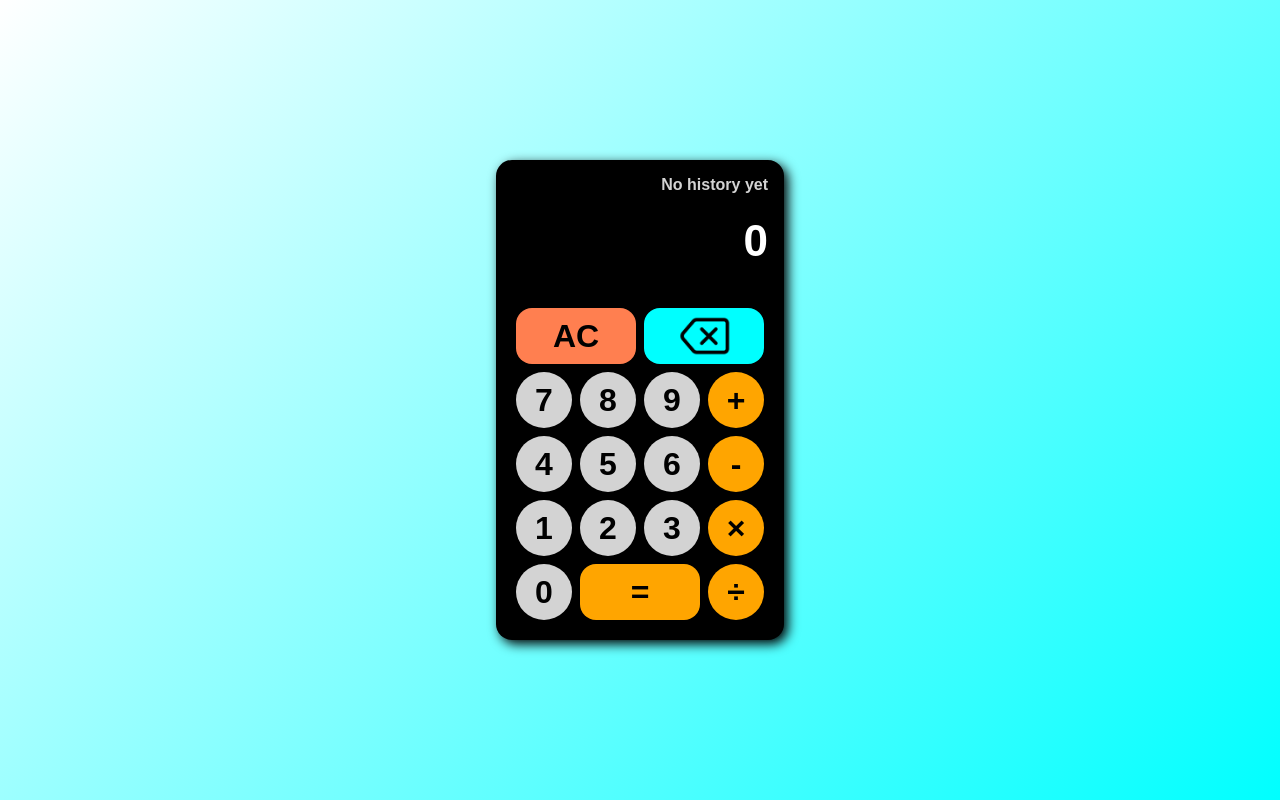
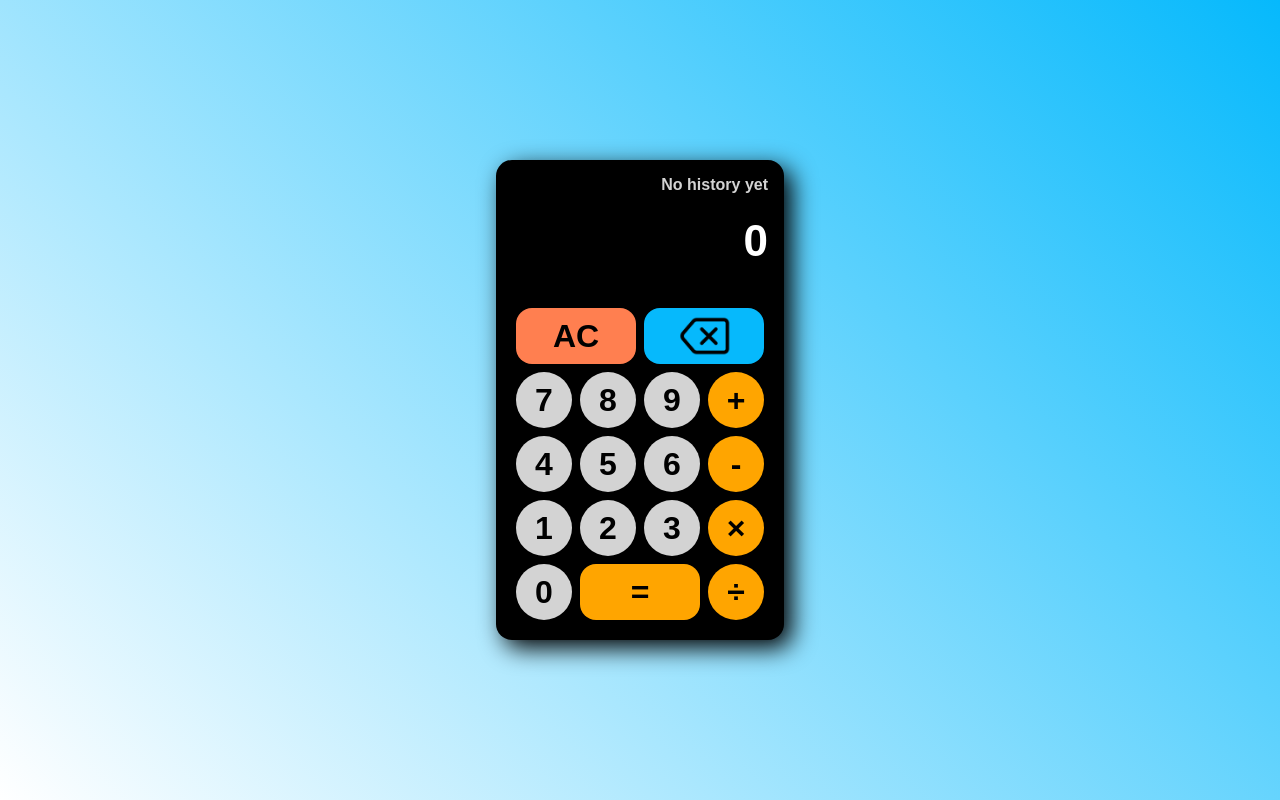
Before and after one commit to RossWe3Dev/odin-calculator, a plain HTML site: page index.html in a window 1280 px wide. Drawn offline with Linux system fonts and the light colour scheme.

Commit message:
Edit colors

```diff
--- a/style.css
+++ b/style.css
@@ -6,7 +6,7 @@
 }
 
 body {
-    background: linear-gradient(-45deg, cyan, white);
+    background: linear-gradient(45deg, white, rgb(6, 185, 252));
     height: 100dvh;
     display: flex;
     flex-direction: column;
@@ -19,11 +19,11 @@ main {
     flex-direction: column;
     border-radius: 1rem;
     border: none;
-    box-shadow: .25rem .25rem .75rem black;
+    box-shadow: .5rem .5rem 1.5rem black;
     padding: 1rem;
     background-color: black;
     gap: .5rem;
-    max-width: 90vw;
+    max-width: 95vw;
     font-weight: 900;
 }
 
@@ -97,7 +97,7 @@ button:hover {
 }
 
 .delete {
-    background-color: cyan;
+    background-color: rgb(6, 185, 252);
 }
 
 .delete>img {
```
